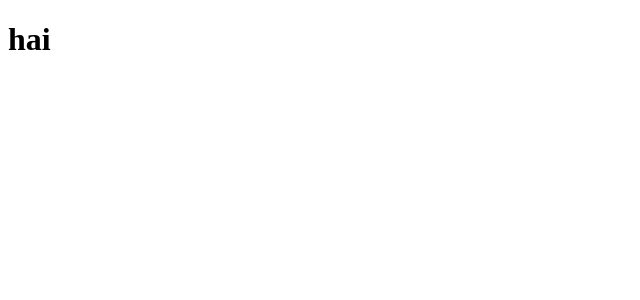
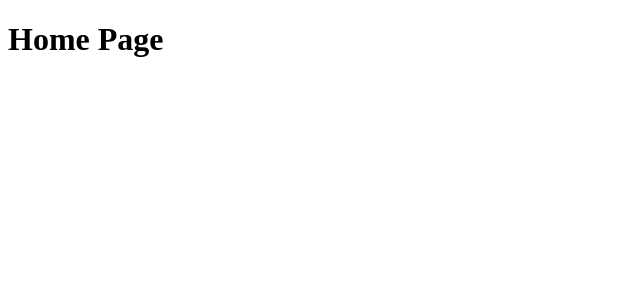
Before and after one commit to TracyThorn/RoadMap, a React app in the folder client/: page / in a window 1280 px wide. Shown: the top 300 px of the page, without its empty margins (0-640 px from the left). Built offline with nearby package versions, Linux system fonts and the light colour scheme; the HTML template or start-up script is replaced by a standard one.

Commit message:
Testing Homepage render and 1st mac commit

```diff
--- a/client/src/components/App.js
+++ b/client/src/components/App.js
@@ -1,8 +1,13 @@
 import React from 'react'
 import ReactDOM from "react-dom"
+import Home from "./pages/Home"
 
 function App() {
-  return <h1>hai</h1>;
+  return (
+    <div>
+      <Home />
+    </div>
+  )
 }
 
 ReactDOM.render(<App />, document.getElementById("root"));
--- a/client/src/components/pages/Home.js
+++ b/client/src/components/pages/Home.js
@@ -3,7 +3,7 @@
 function Home() {
   return (
     <div>
-
+      <h1>Home Page</h1>
     </div>
   )
 }
```
